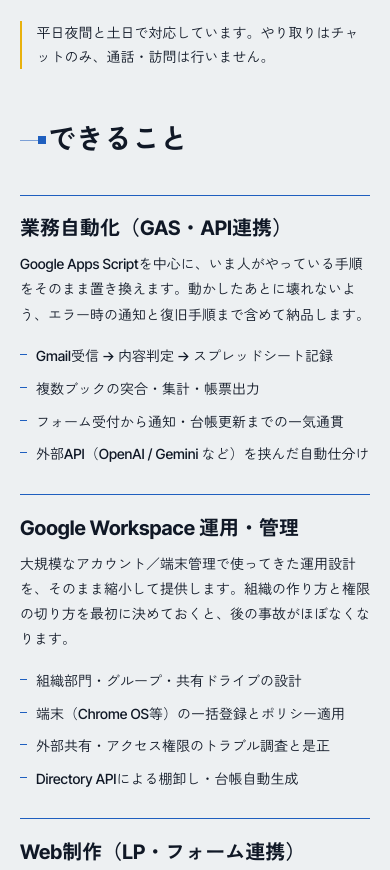
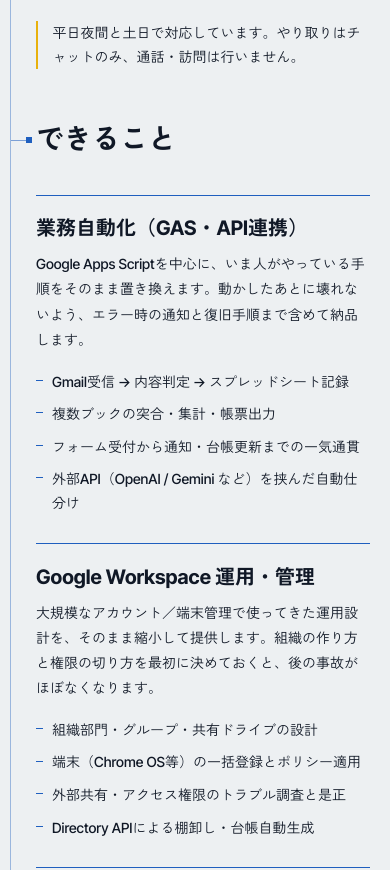
Before and after one commit to wada3333/portfolio, a plain HTML site: page index.html in a window 390 px wide. Shown: the part 860-1730 px from the top of the page. Drawn offline with Linux system fonts and the light colour scheme.

Commit message:
767px以下でも左の縦導線を残し、左端を36pxに揃える
仕様書の「768px未満では縦線を非表示」を変更した。ページ左端から10pxの
帯に1pxの縦線（--line）を通し、h2左の端子はその縦線から分岐させる。

左端は h2・h3・本文すべて36px（--rail を 2.25rem に切替）で揃えた。
28pxも試したが、それだと縦線から端子までの枝が7pxしか取れず「導線から
分岐している」ように見えなかったため36pxを下限にした。端子だけが帯に
張り出す形になり、PCと同じ構造になる。

行長への影響（375px実測）:
  本文の幅 335px -> 319px、ヒーローのリードは 21文字 -> 20文字

あわせて仕様書の行長の記述を実態に合わせた。「1行36〜40文字」は
デスクトップ前提の指定で、max-width:34em（16pxで544px）が実際に効くのは
ビューポート幅およそ605px以上のときだけ。それ未満は34emではなく
ビューポート幅が行長を決めており、375pxでは16px本文が16〜20文字にしか
ならない。この事実と375pxの実測表を§1に追記した。

検証項目に「767px以下で縦導線が表示され、h2・h3・本文の左端が揃っている」
を追加し、tools/check.mjs にも自動チェックを足した（13項目すべてOK）。
320〜767pxの8段階で横スクロールが出ないことも確認済み。
Lighthouse中央値はモバイル 99/100/100/100 のまま。

Co-Authored-By: Claude Opus 5 <noreply@anthropic.com>

```diff
--- a/index.html
+++ b/index.html
@@ -128,7 +128,7 @@ h1,h2,h3{font-feature-settings:"palt" 1;font-weight:700;word-break:auto-phrase}
    ようにしたうえで、2行組みが余裕をもって収まる 512px 以上でだけ
    仕様書どおりの2行に固定する。狭い幅では3行を許容する。
    336px 未満は最長の文節（約291px）自体が収まらないので nowrap を外す。 */
-@media (min-width:21em){.hero__u{white-space:nowrap}}
+@media (min-width:21.5em){.hero__u{white-space:nowrap}}
 @media (min-width:32em){.hero__cl{display:block}}
 .hero__rule{width:7.5rem;height:2px;background:var(--line);margin-block:clamp(1.5rem,3.5vw,2rem) clamp(1.25rem,3vw,1.75rem)}
 .lead{max-width:var(--measure)}
@@ -211,11 +211,16 @@ h1,h2,h3{font-feature-settings:"palt" 1;font-weight:700;word-break:auto-phrase}
   .wire__step:nth-child(3n)::after,.wire__step:last-child::after{display:none}
 }
 @media (max-width:47.99em){
-  .rail::before{display:none}
-  .rail__in{padding-left:0}
-  .sec>h2{padding-left:1.75rem}
-  .sec>h2::before{left:0;top:.68em;width:1.15rem;height:0;border-left:0;border-bottom:1px solid var(--line);border-radius:0}
-  .sec>h2::after{left:1.15rem}
+  /* 導線はページ左端の10pxの帯に残す。h2・h3・本文の左端は36px（--rail）で揃え、
+     端子だけが帯に張り出す（PCと同じ構造）。左端を28pxにすると枝が7pxしか取れず
+     「分岐」に見えないため36pxにした。本文はこれで375pxのとき幅319px・20文字。
+     エルボーの角丸は幅が足りないので、狭い幅では横線＋ドットに簡略化する。 */
+  :root{--rail:2.25rem}
+  .rail{padding-left:0}
+  .rail::before{left:.625rem}
+  .sec>h2{padding-left:0}
+  .sec>h2::before{left:calc(-1 * var(--rail) + .625rem + 1px);top:.68em;width:calc(var(--rail) - 1.25rem - 1px);height:0;border-left:0;border-bottom:1px solid var(--line);border-radius:0}
+  .sec>h2::after{left:-.625rem;top:calc(.68em - 3px);width:6px;height:6px}
   .case dl{grid-template-columns:1fr;row-gap:0}
   .case dt{margin-top:.6rem}
   .btn{flex:1 1 100%;text-align:center}
```
Also changed, not shown: tools/check.mjs (+18 -0 lines), assets/og-bg.png (added), 1 other file.
